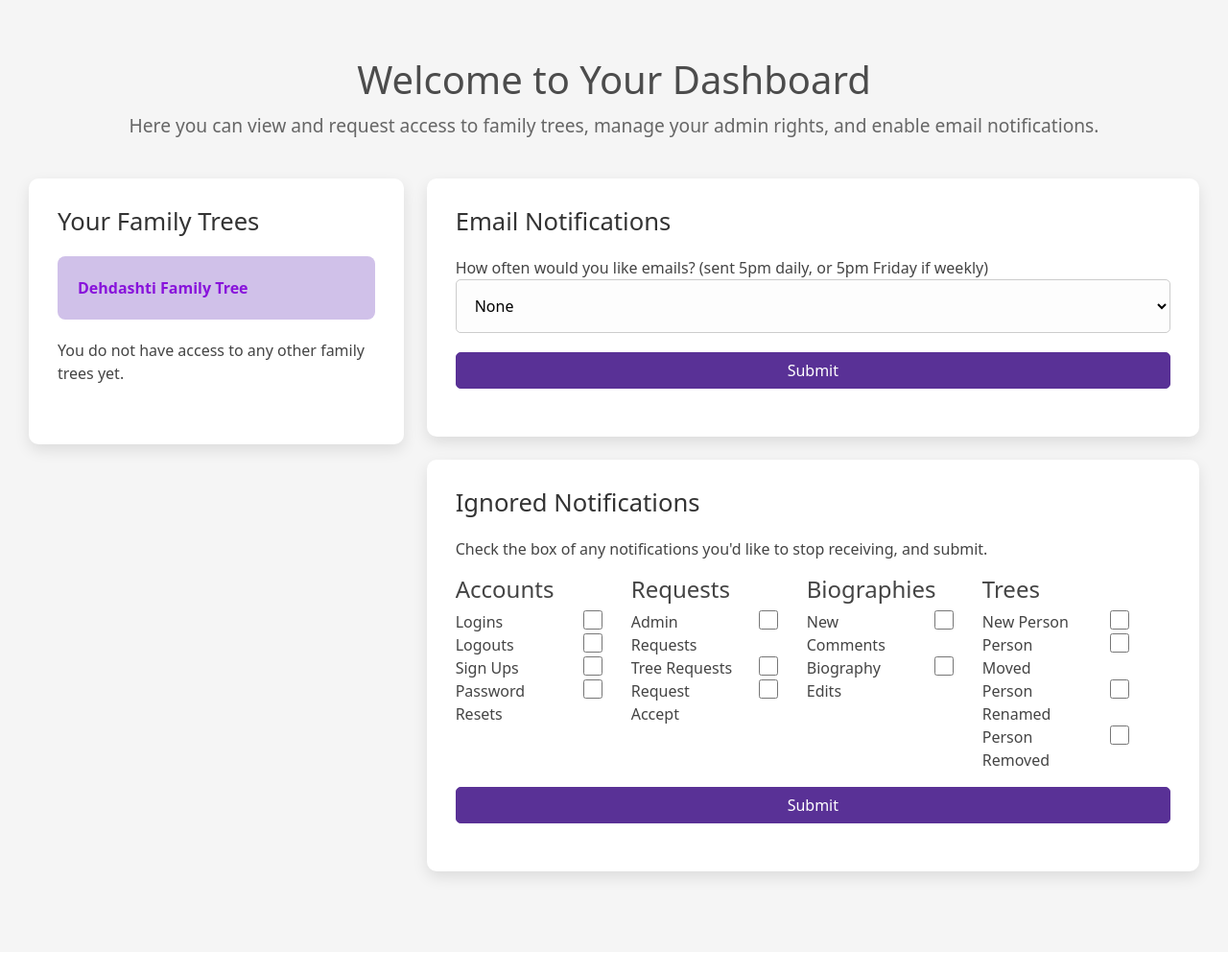
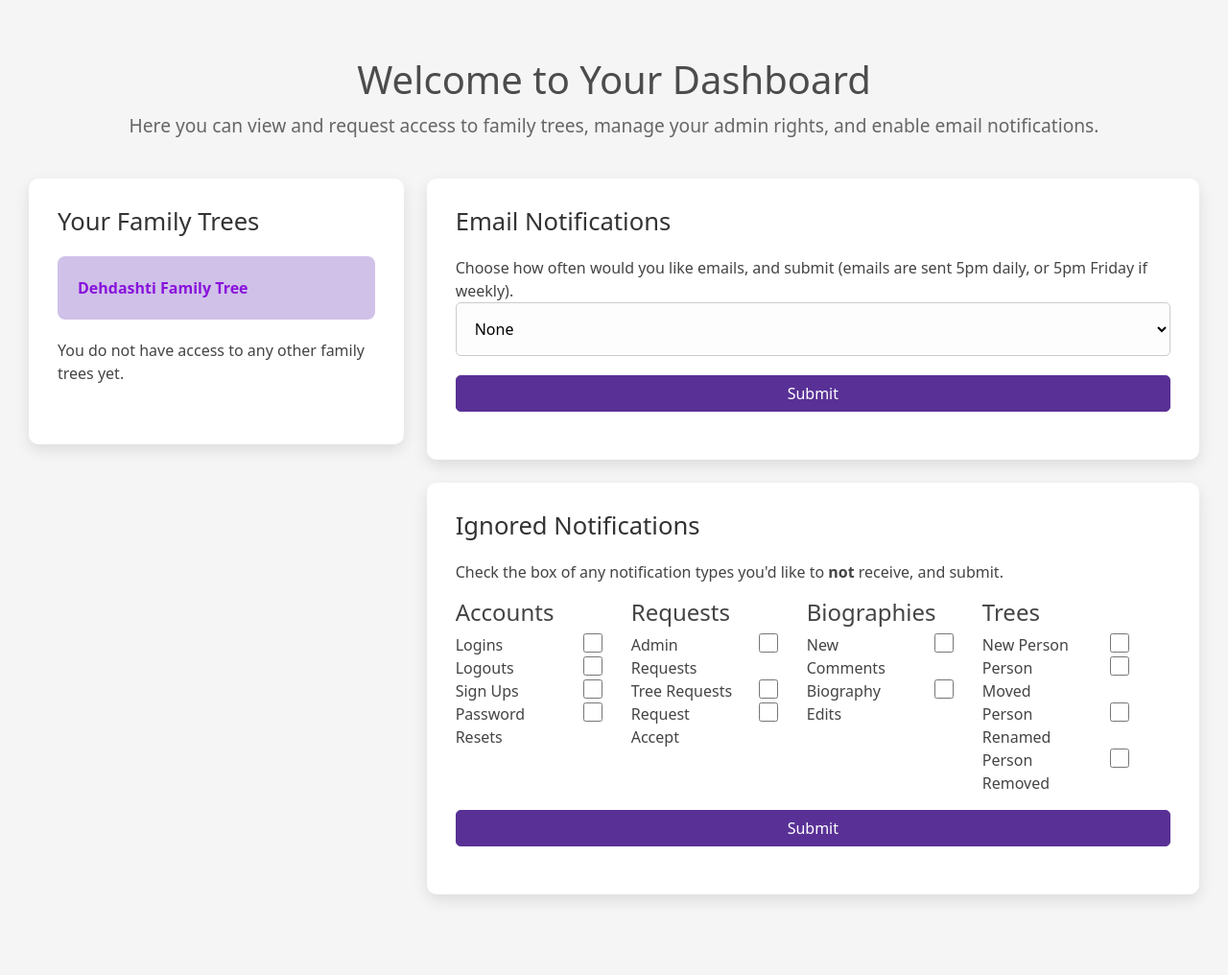
Before and after one commit to UmarShaheen03/Graph-Family-Tree, a Flask app: page /my_dashboard in a window 1280 px wide. Shown: the part 79-1095 px from the top of the page at 96% size. Before the commit the page ends 1002 px from the top, so only its background shows below. Run offline with Flask 3, Linux system fonts and the light colour scheme; a user stored in the database is signed in; data comes from the database, SQL or seed files in the repository; some libraries are stand-ins or nearby versions.

Commit message:
Adding notifications to all the new pages

```diff
--- a/app/forms.py
+++ b/app/forms.py
@@ -172,7 +172,7 @@ class RequestTreeForm(FlaskForm):
 
 class EmailPreference(FlaskForm):
     preference = SelectField(
-        "How often would you like emails? (sent 5pm daily, or 5pm Friday if weekly)",
+        "Choose how often would you like emails, and submit (emails are sent 5pm daily, or 5pm Friday if weekly).",
         choices=["Daily","Weekly","None"],
         validators=[DataRequired()]
     )
--- a/app/main/routes.py
+++ b/app/main/routes.py
@@ -586,7 +586,6 @@ def update_preferences():
 
     user = db.session.query(User).filter(User.user_id == User.get_id(current_user)).first()
     user.set_ignored(create_notifs_string(request))
-    print(create_notifs_string(request))
     db.session.commit()
 
     return redirect(url_for("main_bp.my_dashboard"))
@@ -664,7 +663,9 @@ def create_tree():
             # Check if the file is a CSV
             if not file.filename.endswith('.csv'):
                 error_message = 'Invalid file format. Please upload a CSV file.'
-                return render_template("create_tree.html", form=form, error_message=error_message)
+                return render_template("create_tree.html", form=form, error_message=error_message,
+                                        notifications=get_users_notifs(current_user),
+                                        logged_in_as=User.get_username(current_user))
 
             file_data = file.read().decode('utf-8')
             DATA = []
@@ -720,7 +721,9 @@ def create_tree():
 
             return redirect(url_for('main_bp.multiple_tree', tree_id=new_id))
 
-    return render_template("create_tree.html", form=form, error_message=error_message)
+    return render_template("create_tree.html", form=form, error_message=error_message,
+                           notifications=get_users_notifs(current_user),
+                           logged_in_as=User.get_username(current_user))
 
 
 @main_bp.route("/request_tree", methods=['GET', 'POST'])
@@ -736,7 +739,9 @@ def request_multiple_tree():
         # Redirect to Multiple_Tree with the selected tree name as a parameter
         return redirect(url_for('main_bp.multiple_tree', tree_name=form.Tree_Name.data))
 
-    return render_template("request_tree.html", form=form)
+    return render_template("request_tree.html", form=form,
+                           notifications=get_users_notifs(current_user),
+                           logged_in_as=User.get_username(current_user))
 
 
 
--- a/app/notifs.py
+++ b/app/notifs.py
@@ -22,7 +22,6 @@ def get_users_notifs(user): #check through notif db for all notifs with user id
     #clear any ignored notifs automatically
     for notif in notifications:
         if notif.type != None:
-            print(notif.type)
             if notif.type in ignored:
                 db.session.query(Notification).filter(Notification.id == notif.id).delete()
                 notifications.remove(notif)
--- a/app/templates/my_dashboard.html
+++ b/app/templates/my_dashboard.html
@@ -91,7 +91,7 @@
       <div class="box mb-4">
         <h3>Ignored Notifications</h3>
         <form action="/preference_form" method="post">
-          <p>Check the box of any notifications you'd like to stop receiving, and submit.</p>
+          <p>Check the box of any notification types you'd like to <b>not</b> receive, and submit.</p>
 
             <div style="display:inline-block;vertical-align:top;width:24%">
               <h4>Accounts</h4>
```
